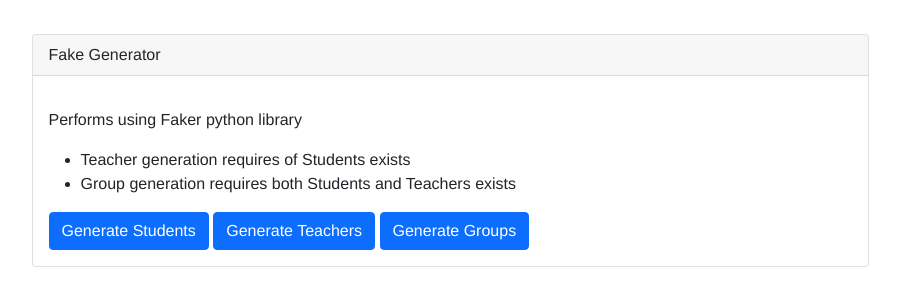
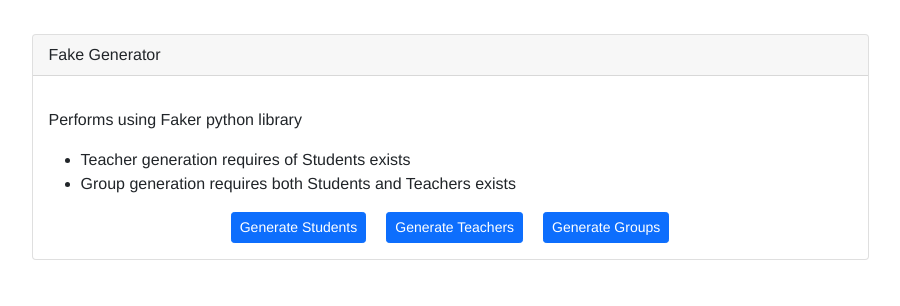
Before and after one commit to lunarseer/chopenko-hillel-django, a Django app: page /fake_generator/ in a window 1280 px wide. Shown: the part 56-362 px from the top of the page, without its empty margins (190-1090 px from the left). Run offline with Django 3.2, Linux system fonts and the light colour scheme; tables that the repository leaves empty hold one stand-in row (values such as "Sample post"); parts of the project's set-up code (start-up, migrations or seed data) failed here and were passed over.

Commit message:
Kinda completed

```diff
--- a/common/templates/base.html
+++ b/common/templates/base.html
@@ -14,12 +14,19 @@
                 float: none;
                 margin-bottom: 10px;
             }
+            .center {
+                display: flex;
+                justify-content: center;
+                align-items: center;
+            }
+            .btn-primary {
+                margin-right: 10px;
+                margin-left: 10px;
+            }
         </style>
-        {% block content %}
 
-        {% endblock %}
         {% if messages %}
-        <div id="backend_messages" class="card mb-3">
+        <div id="backend_messages" class="card mb-3 w-75">
             <div class="card-header mb-3">
                 Messages
             </div>
@@ -30,6 +37,10 @@
             </div>
         </div>
         {% endif %}
+
+        {% block content %}
+
+        {% endblock %}
         </div>
     </div>
 </body>
--- a/common/templates/fake_generator.html
+++ b/common/templates/fake_generator.html
@@ -14,9 +14,11 @@
                 Group generation requires both Students and Teachers exists
             </li>
         </ul>
-        <a href="{% url 'generate-students' %}" class="btn btn-primary btn-block">Generate Students</a>
-        <a href="{% url 'generate-teachers' %}" class="btn btn-primary">Generate Teachers</a>
-        <a href="{% url 'generate-groups' %}" class="btn btn-primary">Generate Groups</a>
+        <div class="container-fluid center">
+            <a href="{% url 'generate-students' %}" class="btn btn-primary btn-sm">Generate Students</a>
+            <a href="{% url 'generate-teachers' %}" class="btn btn-primary btn-sm">Generate Teachers</a>
+            <a href="{% url 'generate-groups' %}" class="btn btn-primary btn-sm">Generate Groups</a>
+        </div>
     </div>
 </div>
 {% endblock %}
--- a/common/views.py
+++ b/common/views.py
@@ -1,3 +1,6 @@
+from os import getenv
+from dotenv import load_dotenv
+
 from django.core.management import call_command
 
 from django.shortcuts import render, redirect
@@ -6,6 +9,9 @@ from django.contrib import messages
 from .forms import GeneratorCountForm, ContactForm
 from .tasks import send_mail_message
 from .models import CurrencyStamp
+
+
+load_dotenv()
 
 
 def index(request):
@@ -30,7 +36,7 @@ def contact_us(request):
         form = ContactForm(request.POST)
         if form.is_valid():
             send_to = [
-                'lunarseer.test@gmail.com',
+                getenv('EMAIL_HOST_USER'),
                 ]
             subject = form.cleaned_data.get('subject')
             send_from = form.cleaned_data.get('send_from')
--- a/mysite/settings.py
+++ b/mysite/settings.py
@@ -66,6 +66,7 @@ EMAIL_HOST_PASSWORD = getenv('EMAIL_HOST_PASSWORD')
 # Application definition
 
 INSTALLED_APPS = [
+    'django_extensions',
     'django.contrib.admin',
     'django.contrib.auth',
     'django.contrib.contenttypes',
@@ -95,7 +96,6 @@ ROOT_URLCONF = 'mysite.urls'
 TEMPLATES = [
     {
         'BACKEND': 'django.template.backends.django.DjangoTemplates',
-        'DIRS': ['common/templates'],
         'APP_DIRS': True,
         'OPTIONS': {
             'context_processors': [
--- a/requirements.txt
+++ b/requirements.txt
@@ -9,6 +9,7 @@ click-didyoumean==0.0.3
 click-plugins==1.1.1
 click-repl==0.2.0
 Django==3.2.5
+django-extensions==3.1.3
 Faker==8.10.1
 flake8==3.9.2
 idna==3.2
```
Also changed, not shown: common/templates/contact_us.html (+18 -7 lines), common/templates/currencies.html (+8 -3 lines), groups/templates/groups.html (+7 -2 lines), students/templates/students.html (+8 -5 lines), teachers/templates/teachers.html (+8 -4 lines).
